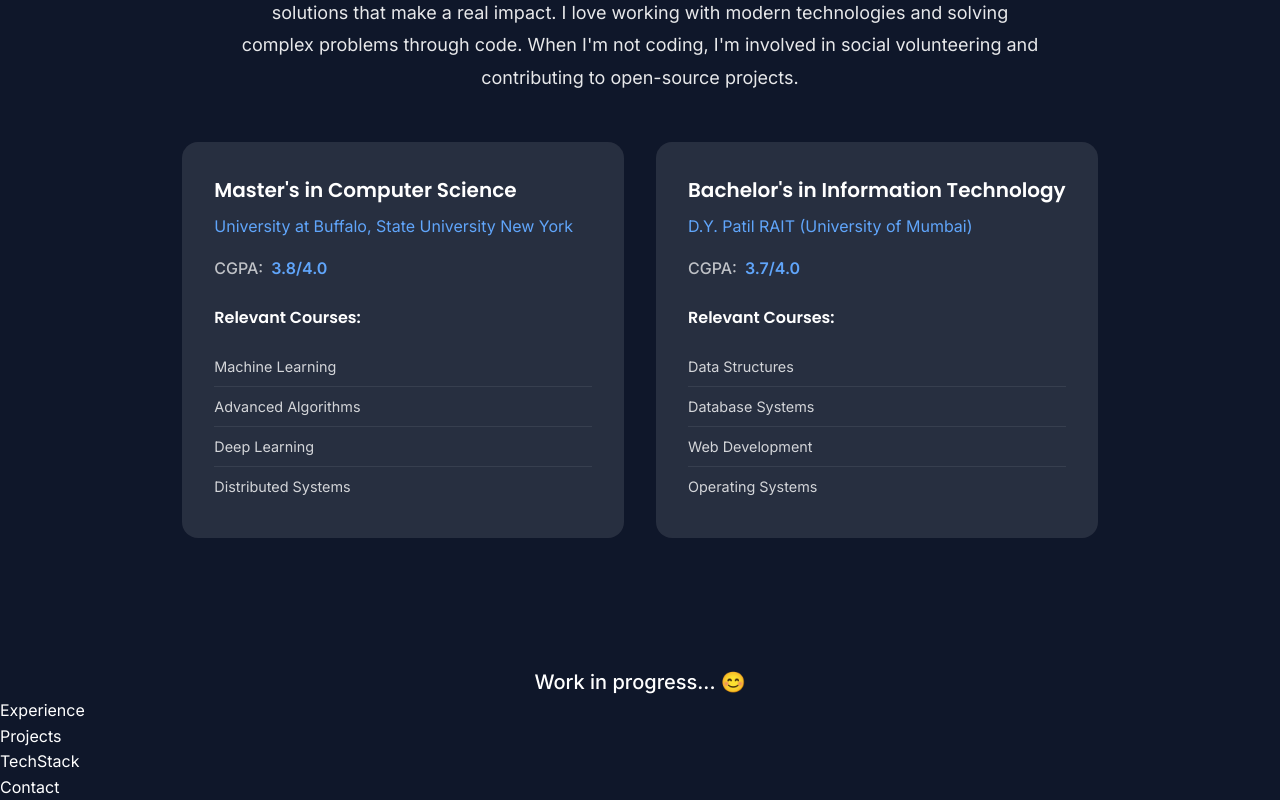
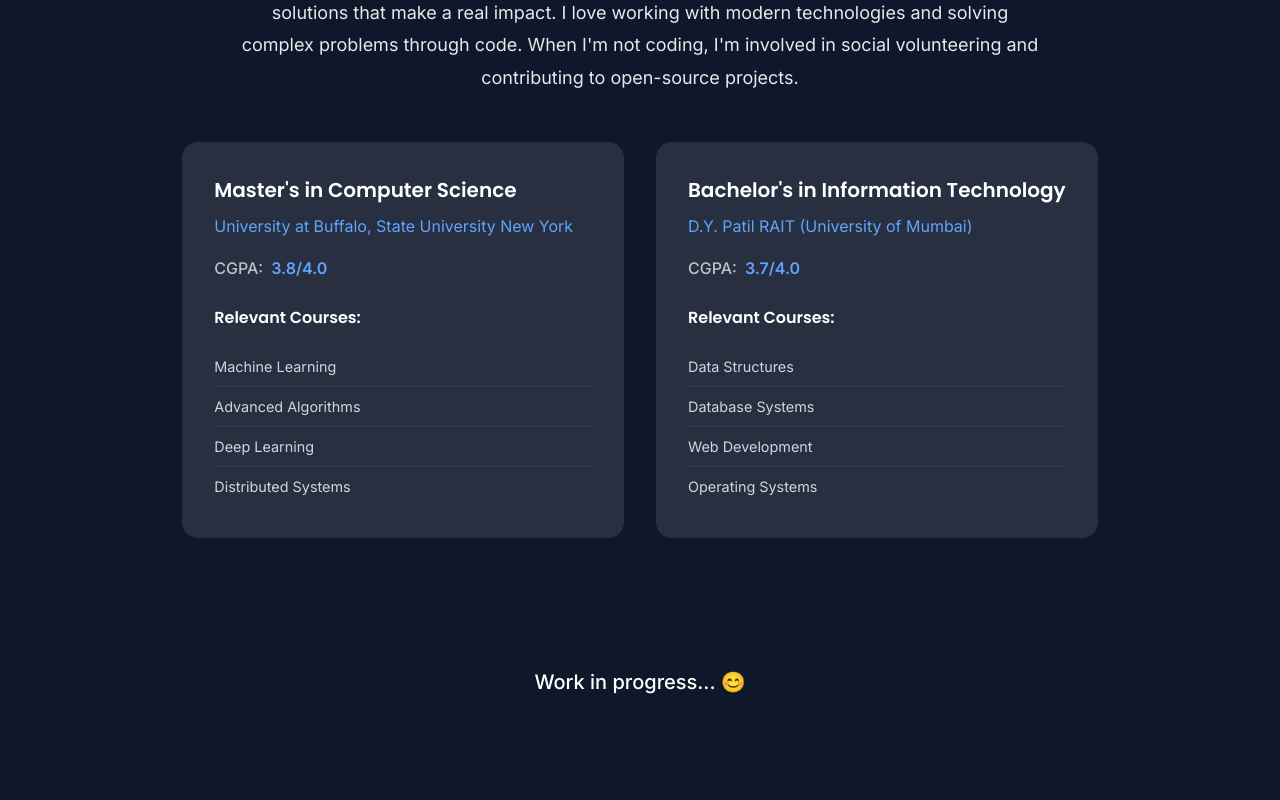
Before and after one commit to saloniredij/my-portfolio, a React (Vite) app: page / in a window 1280 px wide. Shown: the part 1117-1917 px from the top of the page. After the commit the page ends 1815 px from the top, so only its background shows below. Built offline with nearby package versions, Linux system fonts and the light colour scheme.

Commit message:
updated titles

```diff
--- a/src/App.jsx
+++ b/src/App.jsx
@@ -35,10 +35,10 @@ function App() {
 
 
 
-          <Experience />
+          {/* <Experience />
           <Projects />
           <TechStack />
-          <Contact />
+          <Contact /> */}
           {/* Home Section */}
 
         </main>
```
